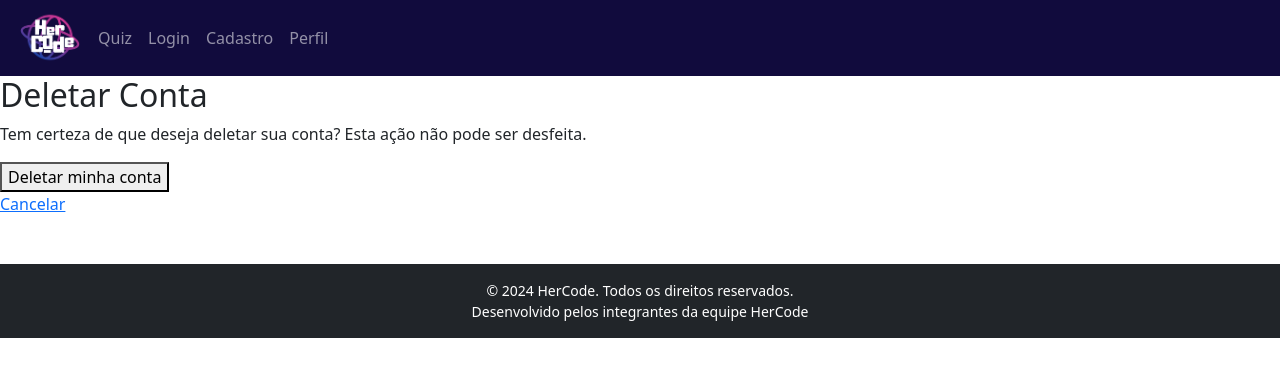
After one commit to Bruno-of/FDS-SI, a Django app: page /delete-account/ in a window 1280 px wide. The commit adds this page. Shown: the top 377 px of the page. Run offline with Django 5.2, Linux system fonts and the light colour scheme; a user stored in the database is signed in; some libraries are stand-ins or nearby versions.

Commit message:
foi feito a funcionalidade de delecao

```diff
--- a/app_hercode/app_hercode/urls.py
+++ b/app_hercode/app_hercode/urls.py
@@ -28,4 +28,5 @@ urlpatterns = [
     path('quizz/', views.quizzes, name='quizz'),
     path('<int:quiz_id>/', views.quiz_perguntas, name='quiz_perguntas'),
     path('resultados/<int:quiz_id>/', views.quiz_resultados, name='resultados'),
+    path('delete-account/', views.delete_account, name='delete-account'),
 ]
--- /dev/null
+++ b/app_hercode/task/templates/delete_account.html
@@ -0,0 +1,14 @@
+
+{% extends 'menu.html' %}
+
+{% block content %}
+  <h2>Deletar Conta</h2>
+  <p>Tem certeza de que deseja deletar sua conta? Esta ação não pode ser desfeita.</p>
+
+  <form method="POST">
+    {% csrf_token %}
+    <button type="submit">Deletar minha conta</button>
+  </form>
+
+  <a href="{% url 'perfil' %}">Cancelar</a>
+{% endblock %}
--- a/app_hercode/task/templates/perfil.html
+++ b/app_hercode/task/templates/perfil.html
@@ -7,7 +7,9 @@
     <p><strong>Nome completo:</strong> {{ user.first_name }} {{ user.last_name }}</p> <!-- Correção -->
     <p><strong>Nome de usuário:</strong> {{ user.username }}</p>
     <p><strong>Email:</strong> {{ user.email }}</p>
-
+    <div class='form-group'>
+    <button><a href="{% url 'delete-account' %}">Deletar Conta</a></button>
+    </div>
     <a href="{% url 'sair' %}" class="btn btn-danger">Logout</a>
 </div>
 {% endblock %}
--- a/app_hercode/task/views.py
+++ b/app_hercode/task/views.py
@@ -6,6 +6,7 @@ from django.contrib.auth import login, logout, authenticate
 from django.shortcuts import render, redirect, get_object_or_404
 from django.contrib.auth.decorators import login_required
 from django.db import IntegrityError
+from django.contrib import messages #Fernanda
 from .models import Quiz, Opcao
 # Home do Projeto
 
@@ -185,3 +186,13 @@ def quiz_resultados(request, quiz_id):
         'total': total
     }
     return render(request, 'resultados.html', context)
+
+@login_required
+def delete_account(request):
+    if request.method == 'POST':
+        user = request.user
+        user.delete()
+        messages.success(request, 'Sua conta foi deletada com sucesso.')
+        return redirect('home')  # Redireciona para a página inicial após a exclusão
+
+    return render(request, 'delete_account.html')
```
Also changed, not shown: app_hercode/db.sqlite3.
